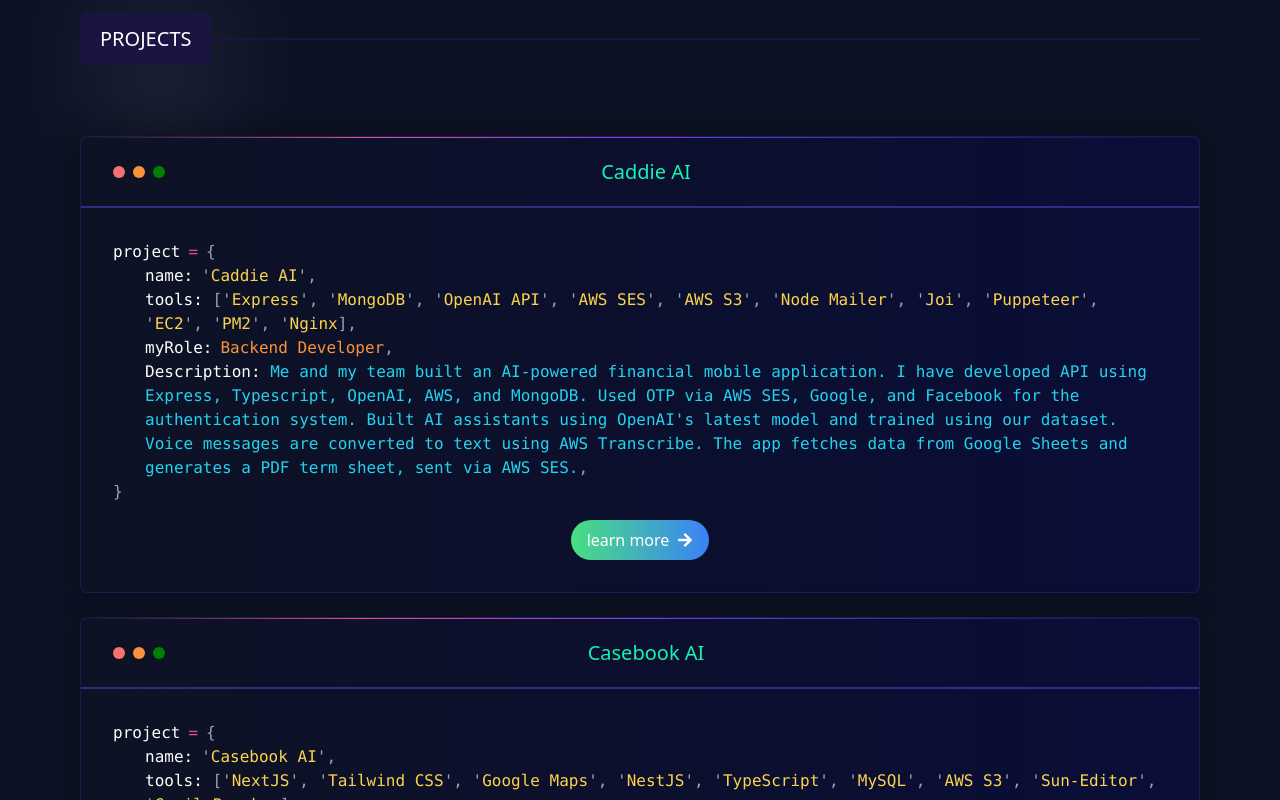
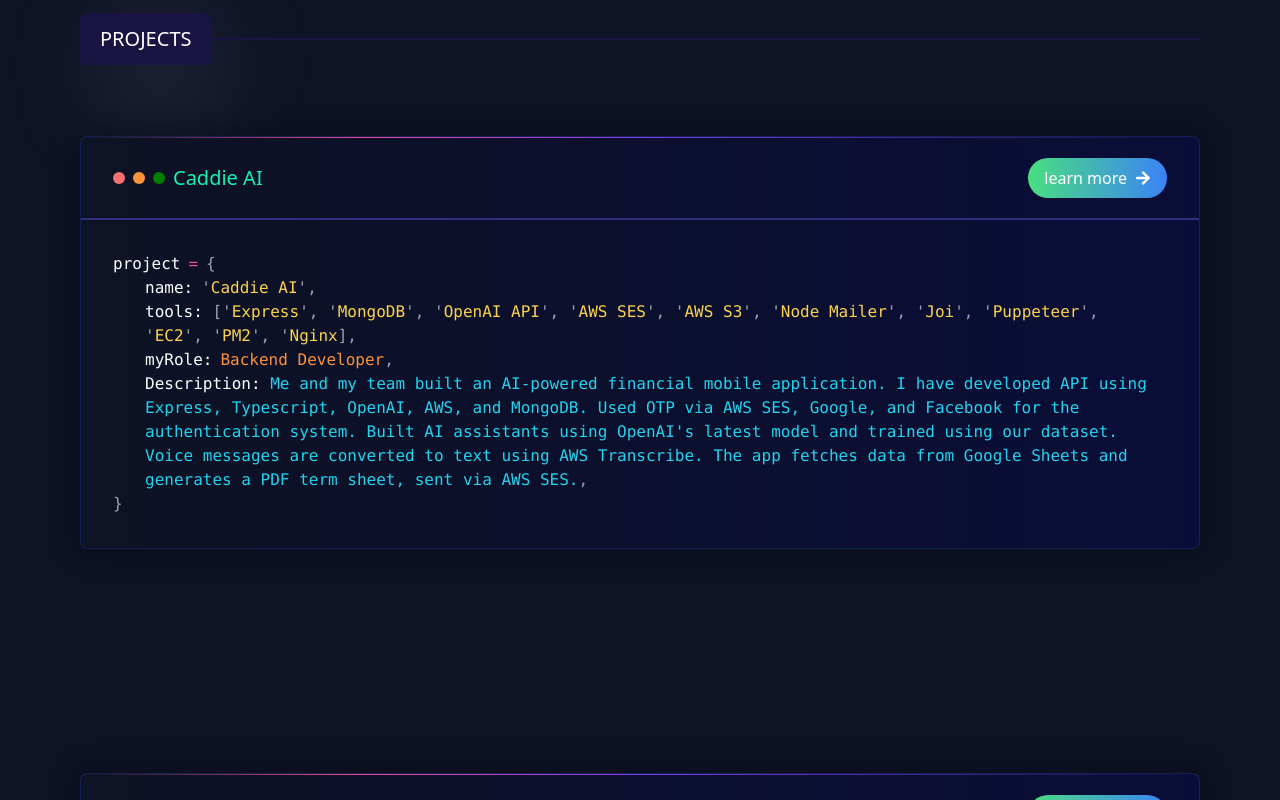
Before and after one commit to yahyaghani/yahya-rag-portfolio, a React (Create React App) app: page / in a window 1280 px wide. Shown: the part 1660-2460 px from the top of the page. Built offline with nearby package versions, Linux system fonts and the light colour scheme.

Commit message:
updated-project-card

```diff
--- a/src/components/ProjectCard.jsx
+++ b/src/components/ProjectCard.jsx
@@ -14,15 +14,23 @@
         <div className="h-[1px] w-full bg-gradient-to-r from-transparent via-pink-500 to-violet-600"></div>
         <div className="h-[1px] w-full bg-gradient-to-r from-violet-600 to-transparent"></div>
       </div>
-      <div className="px-4 lg:px-8 py-3 lg:py-5 relative">
-        <div className="flex flex-row space-x-1 lg:space-x-2 absolute top-1/2 -translate-y-1/2">
-          <div className="h-2 w-2 lg:h-3 lg:w-3 rounded-full bg-red-400"></div>
-          <div className="h-2 w-2 lg:h-3 lg:w-3 rounded-full bg-orange-400"></div>
-          <div className="h-2 w-2 lg:h-3 lg:w-3 rounded-full" style={{ backgroundColor: 'green' }}></div>
+      <div className="px-4 lg:px-8 py-3 lg:py-5 relative flex items-center justify-between">
+        <div className="flex items-center space-x-2">
+          <div className="flex flex-row space-x-1 lg:space-x-2">
+            <div className="h-2 w-2 lg:h-3 lg:w-3 rounded-full bg-red-400"></div>
+            <div className="h-2 w-2 lg:h-3 lg:w-3 rounded-full bg-orange-400"></div>
+            <div className="h-2 w-2 lg:h-3 lg:w-3 rounded-full" style={{ backgroundColor: 'green' }}></div>
+          </div>
+          <p className="text-center ml-3 text-[#16f2b3] text-base lg:text-xl flex-grow text-center">
+            {project.name}
+          </p>
         </div>
-        <p className="text-center ml-3 text-[#16f2b3] text-base lg:text-xl">
-          {project.name}
-        </p>
+        <div className="ml-auto">
+          <button onClick={nextPage} className="flex items-center px-4 py-2 bg-gradient-to-r from-green-400 to-blue-500 text-white rounded-full">
+            <span>learn more</span>
+            <FaArrowRight className="ml-2" />
+          </button>
+        </div>
       </div>
       <div className="overflow-hidden border-t-[2px] border-indigo-900 px-4 lg:px-8 py-4 lg:py-8">
         {page === 1 && (
@@ -98,12 +106,6 @@
             )}
           </div>
         )}
-        <div className="flex justify-center mt-4">
-          <button onClick={nextPage} className="flex items-center px-4 py-2 bg-gradient-to-r from-green-400 to-blue-500 text-white rounded-full">
-            <span>learn more</span>
-            <FaArrowRight className="ml-2" />
-          </button>
-        </div>
       </div>
     </div>
   );
--- a/src/index.css
+++ b/src/index.css
@@ -39,6 +39,8 @@
   /* // padding-top: calc(var(--index) * 2.5rem); */
   top: calc(var(--index) * 4rem);
   max-width:90vw;
+  margin-bottom: 200px; /* Add margin to ensure visibility */
+
 }
 
 .custom-green-bg {
```
